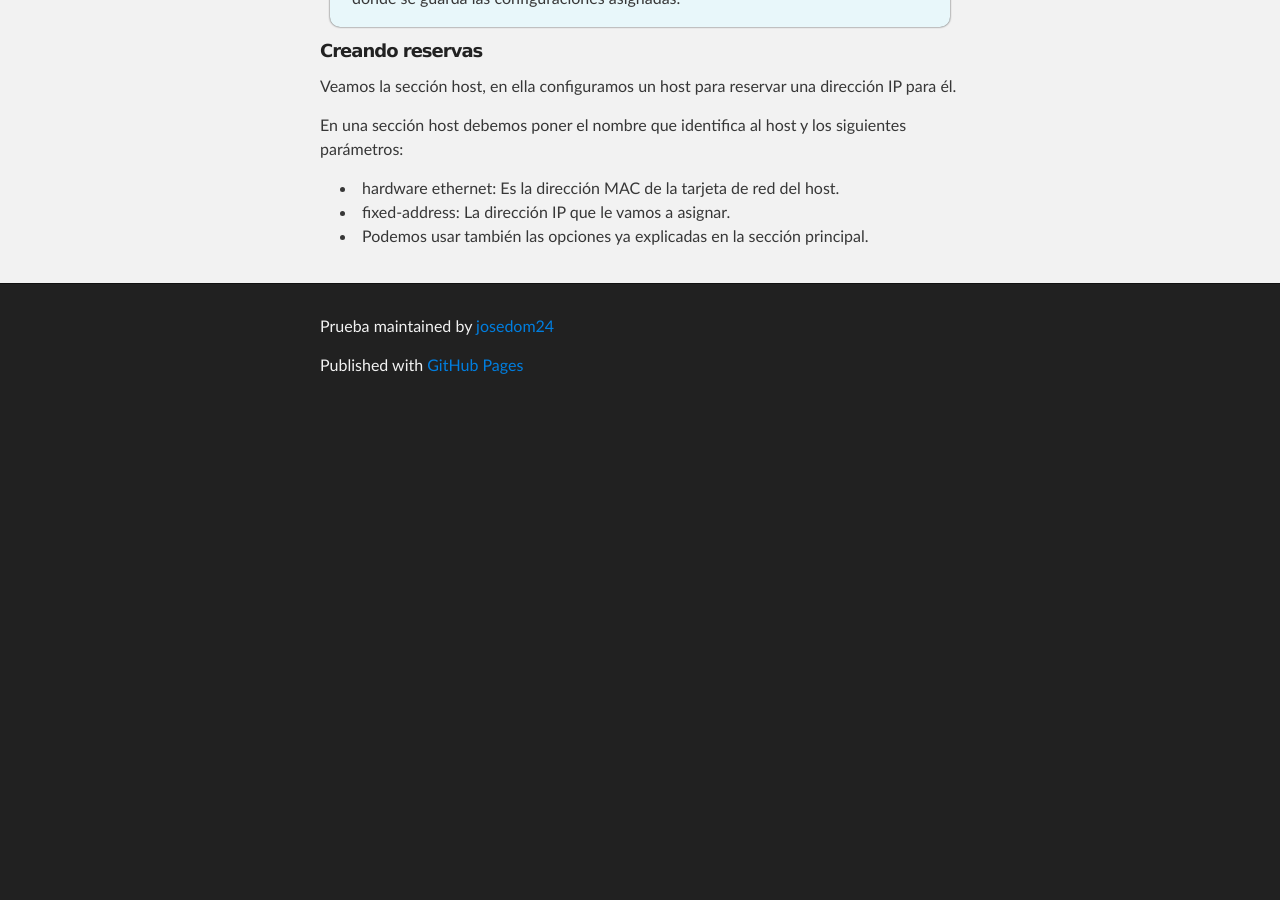
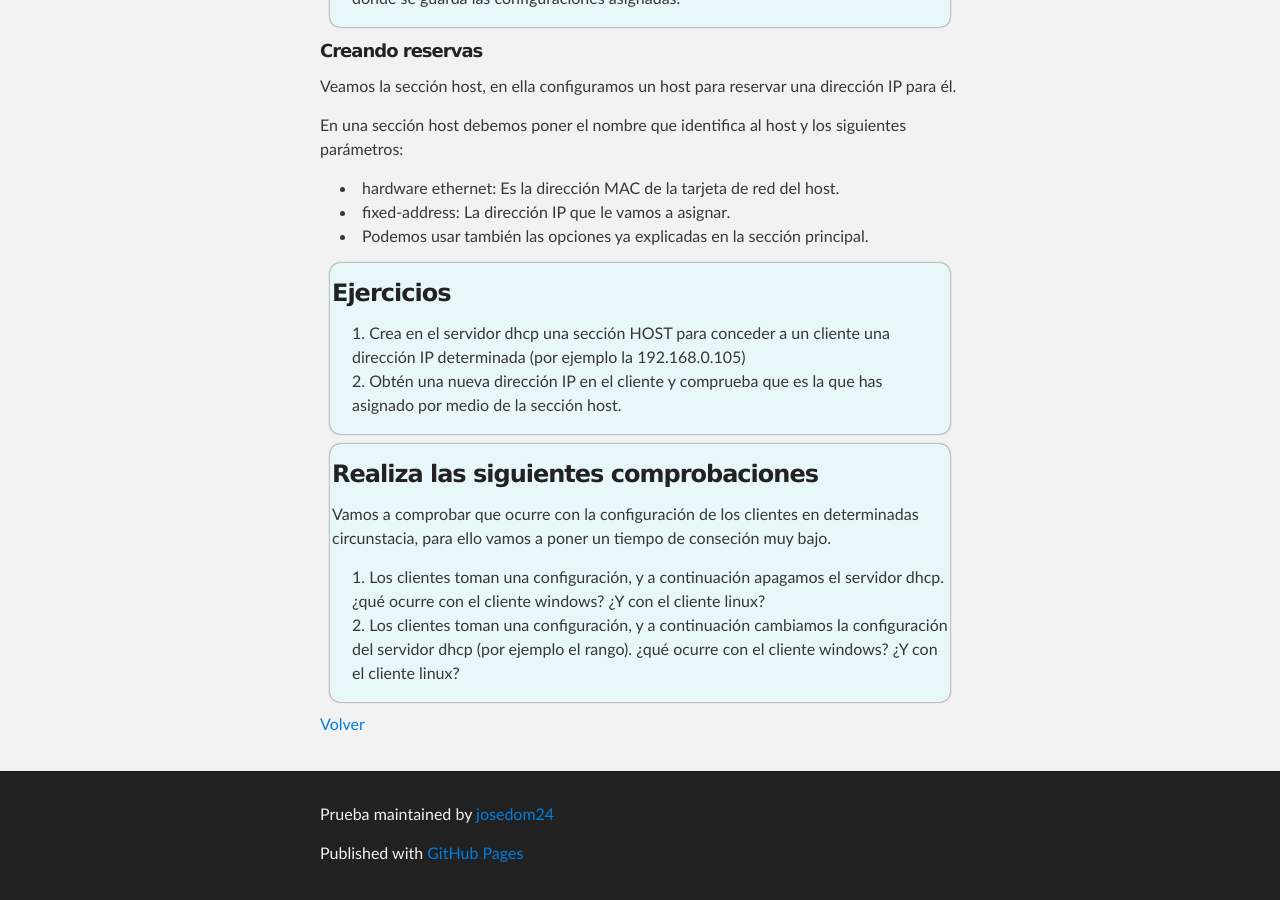
Before and after one commit to josedom24/josedom24.github.io, a Jekyll site: the page built from mod/serviciosgs/e_dhcp_1.md, in a window 1280 px wide and 900 px high, scrolled down 2281 px. Built offline with Jekyll 4.4.1, drawn with Linux system fonts in a browser that asks for light colours; before the commit the page ends 2693 px from its top, so only the background shows below that.

Commit message:
Update e_dhcp_1.md

```diff
--- a/mod/serviciosgs/e_dhcp_1.md
+++ b/mod/serviciosgs/e_dhcp_1.md
@@ -90,3 +90,17 @@ En una sección host debemos poner el nombre que identifica al host y los siguie
 * hardware ethernet: Es la dirección MAC de la tarjeta de red del host.
 * fixed-address: La dirección IP que le vamos a asignar.
 * Podemos usar también las opciones ya explicadas en la sección principal.
+
+<div class='ejercicios' markdown='1'>
+### Ejercicios
+1. Crea en el servidor dhcp una sección HOST para conceder a un cliente una dirección IP determinada (por ejemplo la 192.168.0.105)
+2. Obtén una nueva dirección IP en el cliente y comprueba que es la que has asignado por medio de la sección host.
+</div>
+
+<div class='ejercicios' markdown='1'>
+### Realiza las siguientes comprobaciones
+Vamos a comprobar que ocurre con la configuración de los clientes en determinadas circunstacia, para ello vamos a poner un tiempo de conseción muy bajo.
+1. Los clientes toman una configuración, y a continuación apagamos el servidor dhcp. ¿qué ocurre con el cliente windows? ¿Y con el cliente linux?
+2. Los clientes toman una configuración, y a continuación cambiamos la configuración del servidor dhcp (por ejemplo el rango). ¿qué ocurre con el cliente windows? ¿Y con el cliente linux?
+</div>
+[Volver](index)
```
